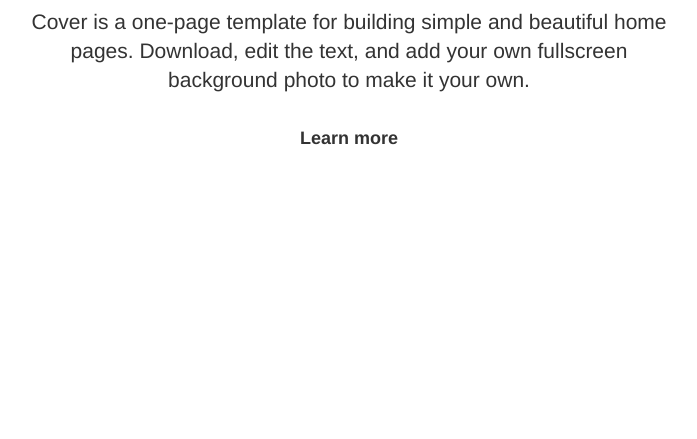
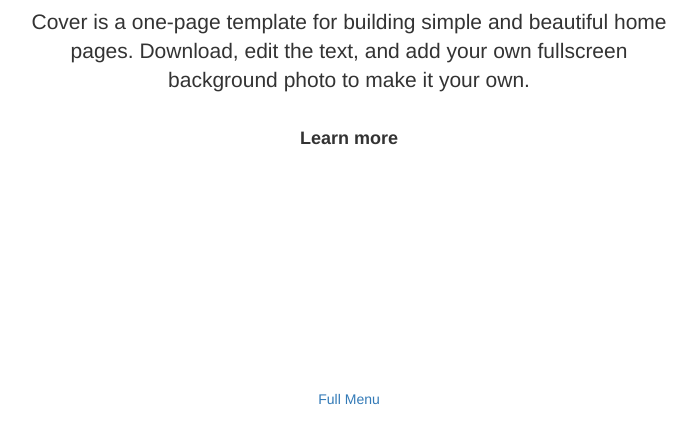
Before and after one commit to jonssmall/gladecafe, a plain HTML site: page index.html in a window 1280 px wide. Shown: the part 361-800 px from the top of the page, without its empty margins (291-988 px from the left). Drawn offline with nearby package versions, Linux system fonts and the light colour scheme; some packages are replaced by stand-ins of ours.

Commit message:
Link to full menu pdf

```diff
--- a/index.html
+++ b/index.html
@@ -57,6 +57,7 @@
 
           <div class="mastfoot">
             <div class="inner">
+              <a href="fullMenu.pdf" target="_blank">Full Menu</a>
             </div>
           </div>
 
```
Also changed, not shown: 1 other file.
